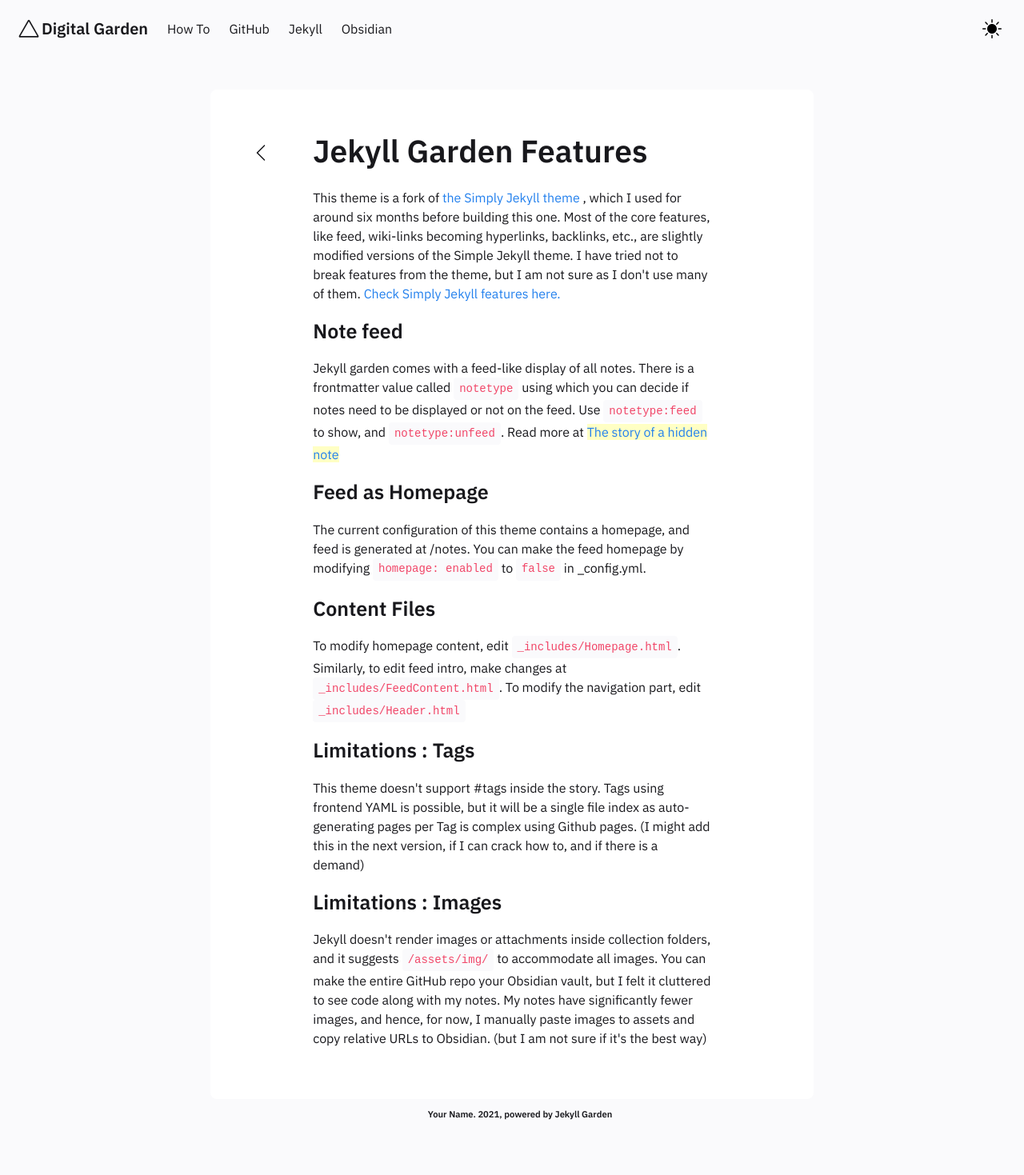
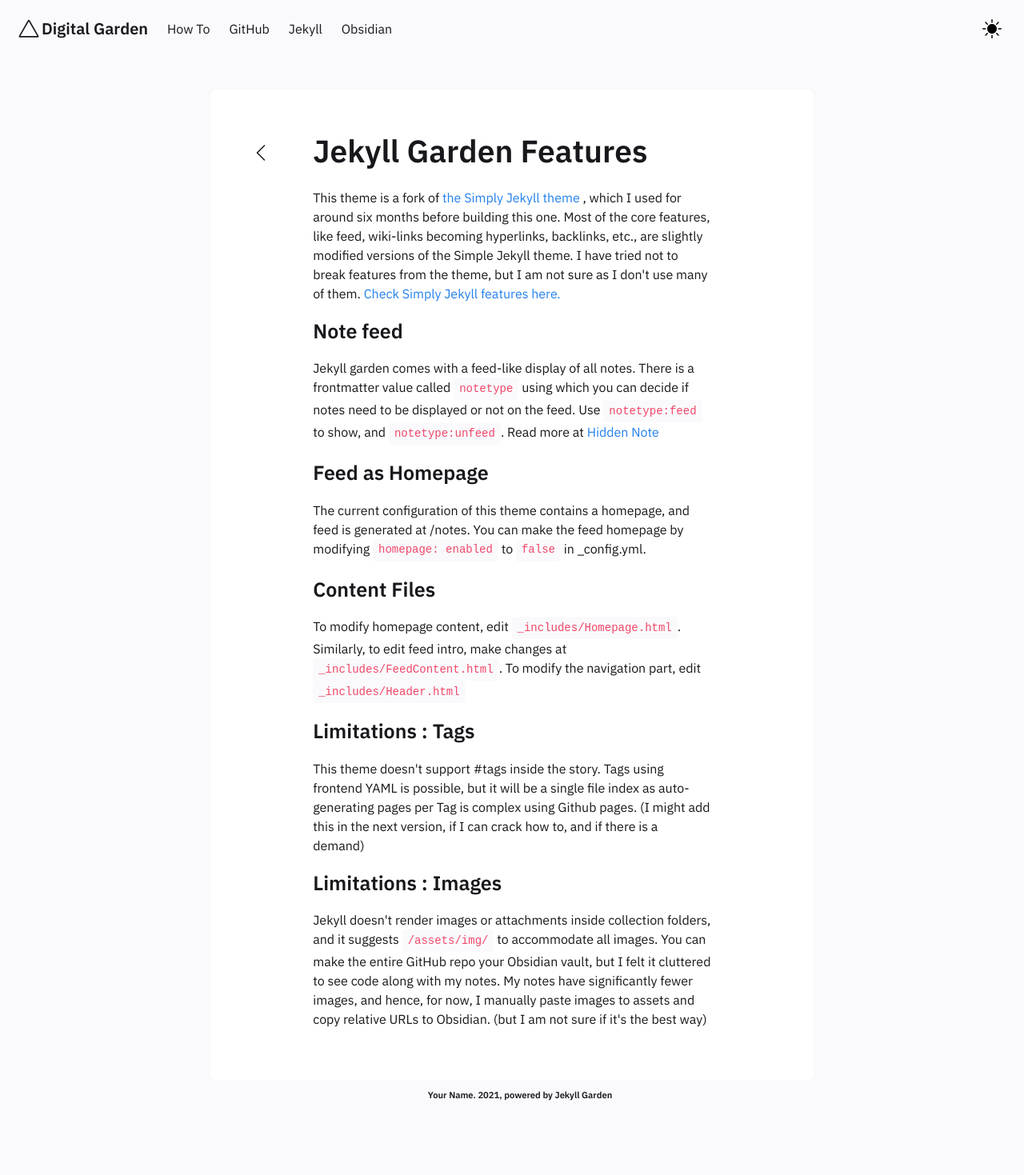
Before and after one commit to Jekyll-Garden/jekyll-garden.github.io, a Jekyll site: the page built from _posts/2020-03-01-features.md, in a window 1280 px wide. Shown: the whole page at 80% size. Built offline with Jekyll 4.4.1, drawn with Linux system fonts in a browser that asks for light colours; after the commit the page ends 1445 px from its top, so only the background shows below that.

Commit message:
Fixing Issue #17

```diff
--- a/_posts/2020-03-01-features.md
+++ b/_posts/2020-03-01-features.md
@@ -5,7 +5,7 @@
 This theme is a fork of <a href="https://github.com/raghuveerdotnet/simply-jekyll">the Simply Jekyll theme </a>,  which I used for around six months before building this one. Most of the core features, like feed, wiki-links becoming hyperlinks, backlinks, etc., are slightly modified versions of the Simple Jekyll theme. I have tried not to break features from the theme, but I am not sure as I don't use many of them. <a href="https://simply-jekyll.netlify.app/posts/explore">Check Simply Jekyll features here.</a>
 
 ### Note feed
-Jekyll garden comes with a feed-like display of all notes. There is a frontmatter value called `notetype` using which you can decide if notes need to be displayed or not on the feed. Use `notetype:feed` to show, and `notetype:unfeed`. Read more at  [[The story of a hidden note]]
+Jekyll garden comes with a feed-like display of all notes. There is a frontmatter value called `notetype` using which you can decide if notes need to be displayed or not on the feed. Use `notetype:feed` to show, and `notetype:unfeed`. Read more at  [[Hidden Note]]
 
 ### Feed as Homepage
 The current configuration of this theme contains a homepage, and feed is generated at /notes. You can make the feed homepage by modifying `homepage: enabled` to `false` in _config.yml.
```
